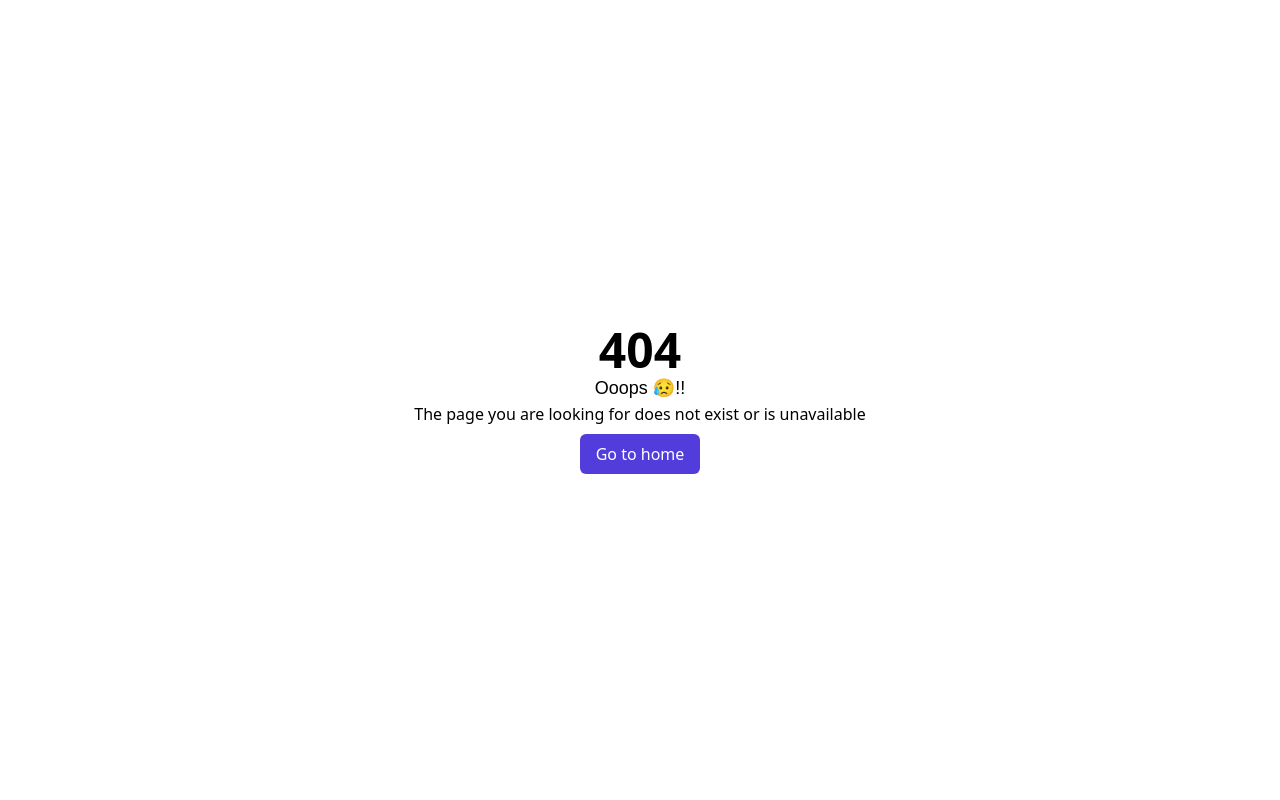
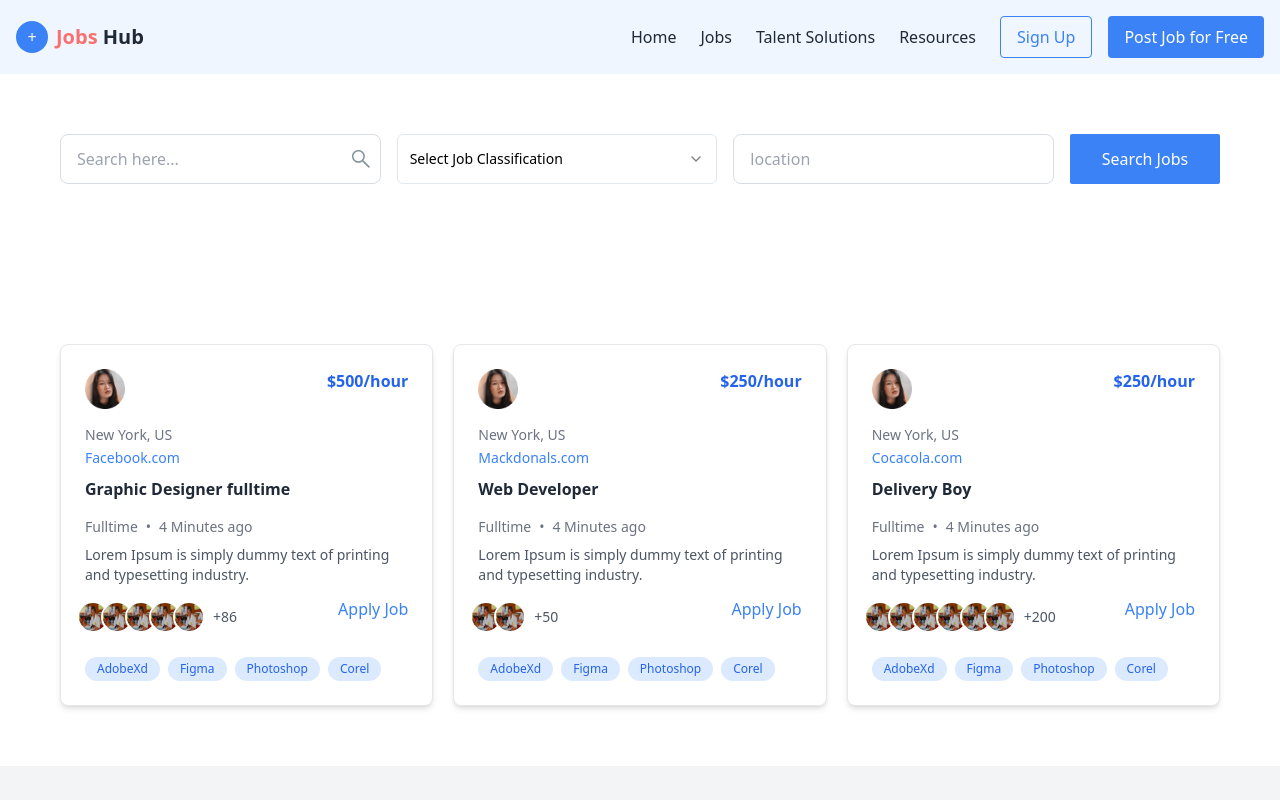
Before and after one commit to Irreducible-lucas/send-job, a React (Vite) app: page /jobs in a window 1280 px wide. Before the commit this address had no page. Shown: the top 800 px of the page. Built offline with nearby package versions, Linux system fonts and the light colour scheme.

Commit message:
added job page

```diff
--- a/package.json
+++ b/package.json
@@ -29,6 +29,7 @@
     "react-day-picker": "^9.5.0",
     "react-dom": "^18.3.1",
     "react-icons": "^5.4.0",
+    "react-router-dom": "^7.1.3",
     "react-slick": "^0.30.3",
     "slick-carousel": "^1.8.1",
     "tailwind-merge": "^2.6.0"
--- a/src/App.tsx
+++ b/src/App.tsx
@@ -9,23 +9,7 @@ import Root from "./layout/Root";
 import DashboardRoot from "./layout/DashboardRoot";
 import {
   Home,
-  Jobs,
-  TalentSolutions,
-  Resources,
-  PostJobs,
-  HireTalent,
-  SkillAssessment,
-  UpskillTeam,
-  CareerAdvice,
-  HiringTips,
-  FAQs,
-  TrainingPrograms,
-  Dashboard,
-  AllEvent,
-  AttendanceManagement,
-  CheckIn,
-  AccountSetting,
-  Billing,
+  JobsPage,
 } from "./pages"; // Add missing imports for all required components
 
 const App = () => {
@@ -37,27 +21,8 @@ const App = () => {
           {/* Root Routes */}
           <Route index element={<Home />} />
           <Route path="/home" element={<Home />} />
-          {/* <Route path="/jobs" element={<Jobs />} />
-          <Route path="/talent-solution" element={<TalentSolutions />} />
-          <Route path="/resources" element={<Resources />} /> */}
+          <Route path="/jobs" element={<JobsPage />} />
 
-          {/* Talent Solutions Sub-Routes */}
-          {/* <Route path="/talent-solution/post-job" element={<PostJobs />} />
-          <Route path="/talent-solution/hire-talent" element={<HireTalent />} />
-          <Route
-            path="/talent-solution/skill-assessment"
-            element={<SkillAssessment />}
-          />
-          <Route path="/upskill-team" element={<UpskillTeam />} /> */}
-
-          {/* Resources Sub-Routes
-          <Route path="/resources/career-advice" element={<CareerAdvice />} />
-          <Route path="/resources/hiring-tips" element={<HiringTips />} />
-          <Route path="/resources/faqs" element={<FAQs />} />
-          <Route
-            path="/resources/training-programs"
-            element={<TrainingPrograms />}
-          /> */}
         </Route>
 
         {/* Admin Dashboard Layout */}
--- a/src/components/PostedJob.tsx
+++ b/src/components/PostedJob.tsx
@@ -6,10 +6,10 @@ const PostedJob = () => {
   return (
     <div className={`${layout.section}`}>
       <div className="text-center mb-10">
-        <p className="text-blue-600 font-medium">Job of the day</p>
-        <h2 className="lg:text-4xl text-2xl font-bold text-gray-800 mt-2">
+        {/* <p className="text-blue-600 font-medium">Job of the day</p> */}
+        {/* <h2 className="lg:text-4xl text-2xl font-bold text-gray-800 mt-2">
           Connect with the right candidates faster.
-        </h2>
+        </h2> */}
       </div>
       <div className="grid grid-cols-1 md:grid-cols-2 lg:grid-cols-3 gap-5">
         {postedJobs.map((job) => (
--- /dev/null
+++ b/src/components/SearchJobs.tsx
@@ -0,0 +1,83 @@
+import styles, { layout } from "../styles";
+import { SelectInput, JobCard } from ".";
+import { GeneralList, Job } from "../type";
+import { useState } from "react";
+
+type Props = {
+  jobClassifications: GeneralList[];
+  regions: GeneralList[];
+  jobs: Job[];
+};
+
+const SearchJobs = ({ jobClassifications, jobs, regions }: Props) => {
+  const [selectedClassification, setSelectedClassification] =
+    useState<string>("");
+  const [selectedRegion, setSelectedRegion] = useState<string>("");
+  const [filter, setFilter] = useState<string>("");
+
+
+
+  return (
+    <section className={`bg-white ${layout.section}`}>
+      <section className="grid grid-cols-1 lg:grid-cols-[1fr_150px] gap-4">
+        <div className="grid grid-cols-1 md:grid-cols-3 gap-4">
+          <div className="relative">
+            <input
+              onChange={(e: any) => {
+                setFilter(e.target.value);
+              }}
+              id="search"
+              type="text"
+              placeholder="Search here..."
+              className="w-full h-[50px] px-4 focus:outline-secondary border border-lightgrey rounded-lg"
+            />
+            <label
+              htmlFor="search"
+              className="absolute top-1/2 -translate-y-[50%] -translate-x-2 right-0"
+            >
+              <svg
+                width="24"
+                height="25"
+                viewBox="0 0 24 25"
+                fill="none"
+                xmlns="http://www.w3.org/2000/svg"
+              >
+                <path
+                  d="M19.35 20.925L13.325 14.9C12.825 15.3333 12.2417 15.6708 11.575 15.9125C10.9083 16.1541 10.2 16.275 9.45 16.275C7.65 16.275 6.125 15.65 4.875 14.4C3.625 13.15 3 11.6416 3 9.87498C3 8.10831 3.625 6.59998 4.875 5.34998C6.125 4.09998 7.64167 3.47498 9.425 3.47498C11.1917 3.47498 12.6958 4.09998 13.9375 5.34998C15.1792 6.59998 15.8 8.10831 15.8 9.87498C15.8 10.5916 15.6833 11.2833 15.45 11.95C15.2167 12.6166 14.8667 13.2416 14.4 13.825L20.475 19.85C20.625 19.9833 20.7 20.1541 20.7 20.3625C20.7 20.5708 20.6167 20.7583 20.45 20.925C20.3 21.075 20.1167 21.15 19.9 21.15C19.6833 21.15 19.5 21.075 19.35 20.925ZM9.425 14.775C10.775 14.775 11.925 14.2958 12.875 13.3375C13.825 12.3791 14.3 11.225 14.3 9.87498C14.3 8.52498 13.825 7.37081 12.875 6.41248C11.925 5.45414 10.775 4.97498 9.425 4.97498C8.05833 4.97498 6.89583 5.45414 5.9375 6.41248C4.97917 7.37081 4.5 8.52498 4.5 9.87498C4.5 11.225 4.97917 12.3791 5.9375 13.3375C6.89583 14.2958 8.05833 14.775 9.425 14.775Z"
+                  fill="#849299"
+                />
+              </svg>
+            </label>
+          </div>
+          <div className="h-[50px]">
+            <SelectInput
+              setSelectedValue={setSelectedClassification}
+              data={jobClassifications}
+              title="Select Job Classification"
+            />
+          </div>
+          <div className="h-[50px]">
+          <input
+              onChange={(e: any) => {
+                setFilter(e.target.value);
+              }}
+              id="search"
+              type="text"
+              placeholder="location"
+              className="w-full h-[50px] px-4 focus:outline-secondary border border-lightgrey rounded-lg"
+            />
+          </div>
+        </div>
+        <div className="h-[50px]">
+          <button className="w-full h-full bg-blue-500 text-white rounded-sm">
+            Search Jobs
+          </button>
+        </div>
+      </section>
+
+
+    </section>
+  );
+};
+
+export default SearchJobs;
--- /dev/null
+++ b/src/components/SelectInput.tsx
@@ -0,0 +1,38 @@
+import {
+  Select,
+  SelectContent,
+  SelectItem,
+  SelectTrigger,
+  SelectValue,
+} from "../../components/select";
+import { GeneralList } from "../type";
+
+type Props = {
+  title: string;
+  data: GeneralList[];
+  setSelectedValue: (val: string) => void;
+};
+
+const SelectInput = ({ title, data, setSelectedValue }: Props) => {
+  const handleValueChange = (value: string) => {
+    console.log(value); // Console the value of the selected item
+    setSelectedValue(value);
+  };
+
+  return (
+    <Select onValueChange={handleValueChange}>
+      <SelectTrigger className="w-full h-full focus:ring-none">
+        <SelectValue placeholder={title} className="text-lightgrey" />
+      </SelectTrigger>
+      <SelectContent>
+        {data.map((item: GeneralList) => (
+          <SelectItem key={item.id} value={item.id.toString()}>
+            {item.title}
+          </SelectItem>
+        ))}
+      </SelectContent>
+    </Select>
+  );
+};
+
+export default SelectInput;
--- a/src/components/index.ts
+++ b/src/components/index.ts
@@ -9,3 +9,6 @@ export {default as TopRecruiters} from "./TopRecruiters"
 export {default as Testimonial} from "./Testimonial"
 export {default as NewsCardList} from "./NewsCardList"
 export {default as NewsLetter} from "./NewLetter"
+export {default as JobCard} from "./JobCard"
+export {default as SelectInput} from "./SelectInput"
+export {default as SearchJobs} from "./SearchJobs"
--- /dev/null
+++ b/src/pages/JobsPage.tsx
@@ -0,0 +1,27 @@
+import {
+
+  SearchJobs,
+} from "../components";
+import PostedJob from "../components/PostedJob";
+import { jobCategories } from "../constant";
+
+
+
+const JobsPage = () => {
+
+  return (
+    <main className="h-full relative">
+
+      <SearchJobs
+        regions={[]}
+        jobs={[]}
+        jobClassifications={jobCategories}
+      />
+
+      <PostedJob/>
+
+    </main>
+  );
+};
+
+export default JobsPage;
--- a/src/pages/index.ts
+++ b/src/pages/index.ts
@@ -1 +1,2 @@
 export {default as Home} from "./Home"
+export {default as JobsPage} from "./JobsPage"
--- a/src/type.ts
+++ b/src/type.ts
@@ -58,3 +58,9 @@ export interface FooterProps {
   title: string;
   links: string[];
 }
+
+export interface GeneralList {
+  id: number;
+  title: string;
+  // value: string;
+}
```
Also changed, not shown: 1 other file (tests, documents, lock files or other folders).
